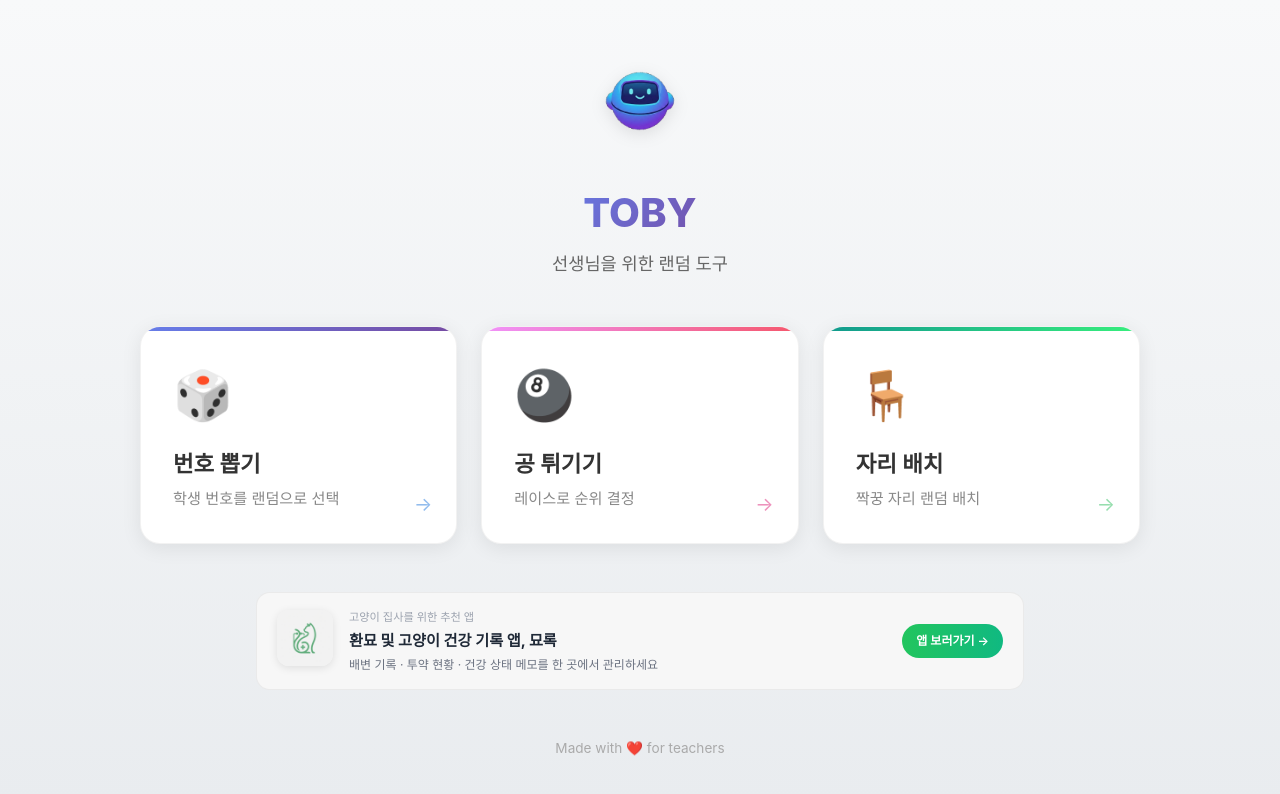
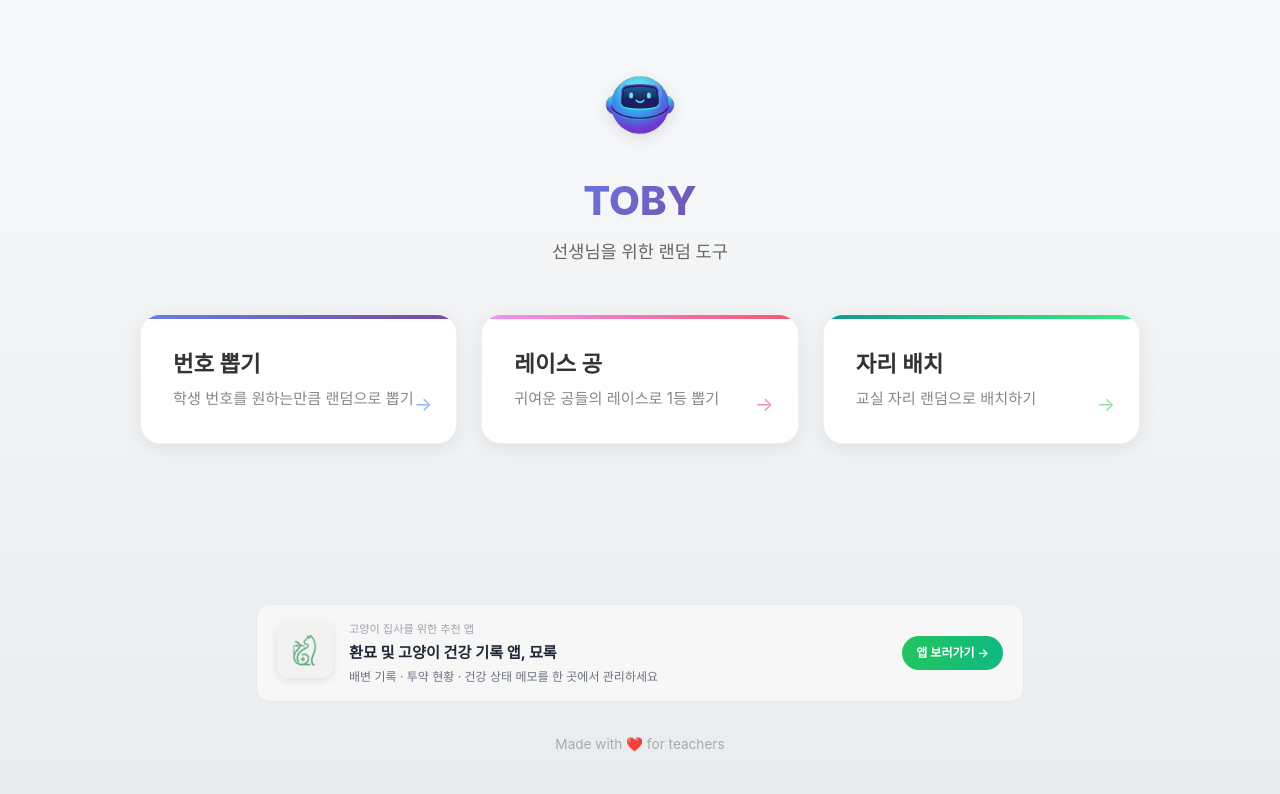
Before and after one commit to Moorisong/Toby, a React (Vite) app in the folder teacher-random-tool/: page / in a window 1280 px wide. Shown: the top 794 px of the page. Built offline with nearby package versions, Linux system fonts and the light colour scheme.

Commit message:
refactor: 헤더 및 메인 페이지에 타이틀 상수 적용 및 UI 간격/이모지 수정

```diff
--- a/teacher-random-tool/src/components/Header.tsx
+++ b/teacher-random-tool/src/components/Header.tsx
@@ -1,5 +1,6 @@
 import React from 'react';
 import { Link } from 'react-router-dom';
+import { APP_TITLES } from '../constants/app';
 
 const Header: React.FC = () => {
     return (
@@ -13,9 +14,9 @@ const Header: React.FC = () => {
                 }}>TOBY</Link>
             </h1>
             <nav className="toby-header-nav">
-                <Link to="/number">번호 뽑기</Link>
-                <Link to="/ball">공 튀기기</Link>
-                <Link to="/seat">자리 배치</Link>
+                <Link to="/number">{APP_TITLES.NUMBER}</Link>
+                <Link to="/ball">{APP_TITLES.BALL}</Link>
+                <Link to="/seat">{APP_TITLES.SEAT}</Link>
             </nav>
         </header>
     );
--- a/teacher-random-tool/src/routes/Home.tsx
+++ b/teacher-random-tool/src/routes/Home.tsx
@@ -2,29 +2,27 @@ import React from 'react';
 import { Link } from 'react-router-dom';
 import '../styles/global.css';
 import MyorokBanner from '../components/MyorokBanner';
+import { APP_TITLES } from '../constants/app';
 
 const tools = [
     {
         path: '/number',
-        icon: '🎲',
-        title: '번호 뽑기',
-        description: '학생 번호를 랜덤으로 선택',
+        title: APP_TITLES.NUMBER,
+        description: '학생 번호를 원하는만큼 랜덤으로 뽑기',
         color: '#4A90E2',
         gradient: 'linear-gradient(135deg, #667eea 0%, #764ba2 100%)'
     },
     {
         path: '/ball',
-        icon: '🎱',
-        title: '공 튀기기',
-        description: '레이스로 순위 결정',
+        title: APP_TITLES.BALL,
+        description: '귀여운 공들의 레이스로 1등 뽑기',
         color: '#E24A90',
         gradient: 'linear-gradient(135deg, #f093fb 0%, #f5576c 100%)'
     },
     {
         path: '/seat',
-        icon: '🪑',
-        title: '자리 배치',
-        description: '짝꿍 자리 랜덤 배치',
+        title: APP_TITLES.SEAT,
+        description: '교실 자리 랜덤으로 배치하기',
         color: '#50C878',
         gradient: 'linear-gradient(135deg, #11998e 0%, #38ef7d 100%)'
     }
@@ -39,13 +37,11 @@ const Home: React.FC = () => {
             flexDirection: 'column',
             alignItems: 'center',
             justifyContent: 'center',
-            padding: '2rem'
         }}>
 
             {/* 로고 & 타이틀 */}
-            <div style={{ textAlign: 'center', marginBottom: '3rem' }}>
+            <div style={{ textAlign: 'center', marginBottom: '3em' }}>
                 <div style={{
-                    marginBottom: '1rem',
                     filter: 'drop-shadow(0 4px 8px rgba(0,0,0,0.1))'
                 }}>
                     <img src="/logo.png" alt="Toby Logo" style={{ width: '120px', height: '120px', objectFit: 'contain' }} />
@@ -115,14 +111,6 @@ const Home: React.FC = () => {
                                 background: tool.gradient
                             }} />
 
-                            {/* 아이콘 */}
-                            <div style={{
-                                fontSize: '3rem',
-                                marginBottom: '1rem'
-                            }}>
-                                {tool.icon}
-                            </div>
-
                             {/* 제목 */}
                             <h2 style={{
                                 fontSize: '1.4rem',
@@ -160,13 +148,13 @@ const Home: React.FC = () => {
             </div>
 
             {/* 묘록 배너 */}
-            <div style={{ marginTop: '3rem', width: '100%' }}>
+            <div style={{ marginTop: '10rem', width: '100%' }}>
                 <MyorokBanner />
             </div>
 
             {/* 하단 푸터 */}
             <div style={{
-                marginTop: '3rem',
+                marginTop: '2rem',
                 color: '#aaa',
                 fontSize: '0.85rem'
             }}>
```
